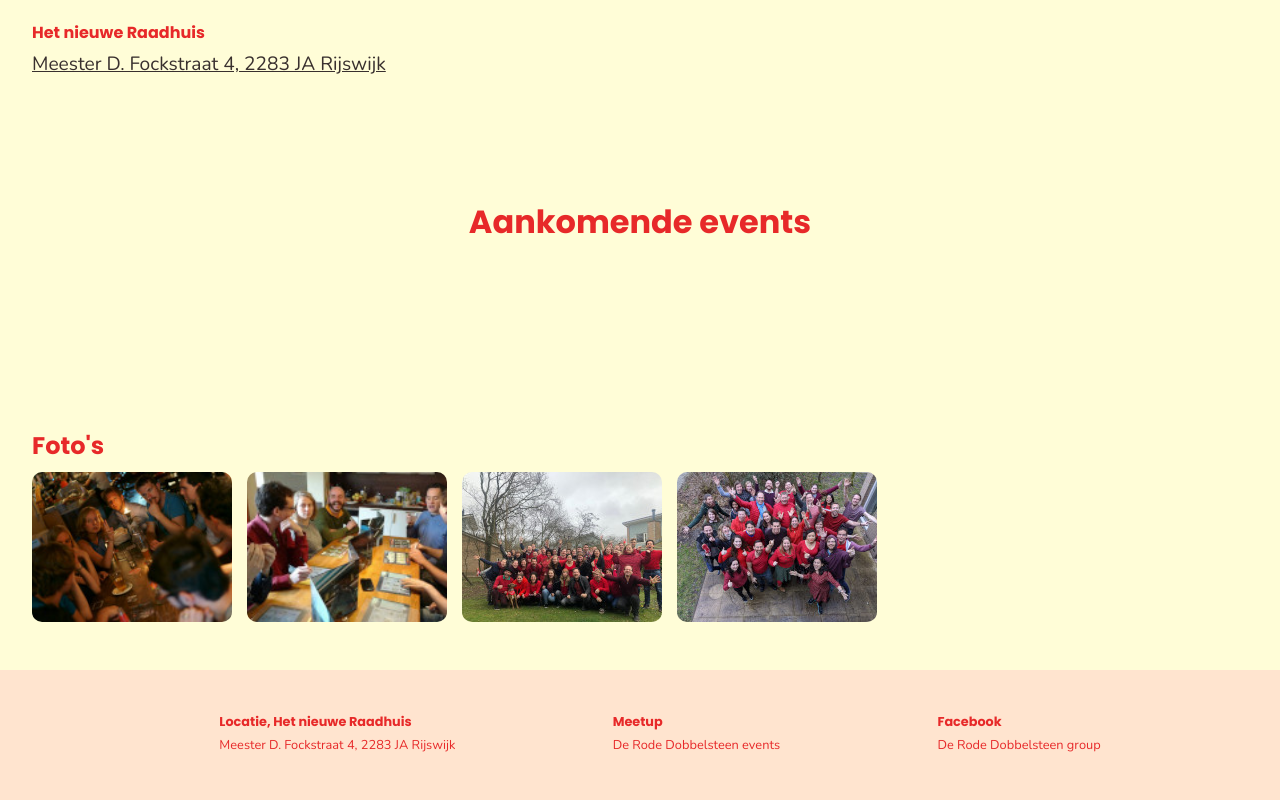
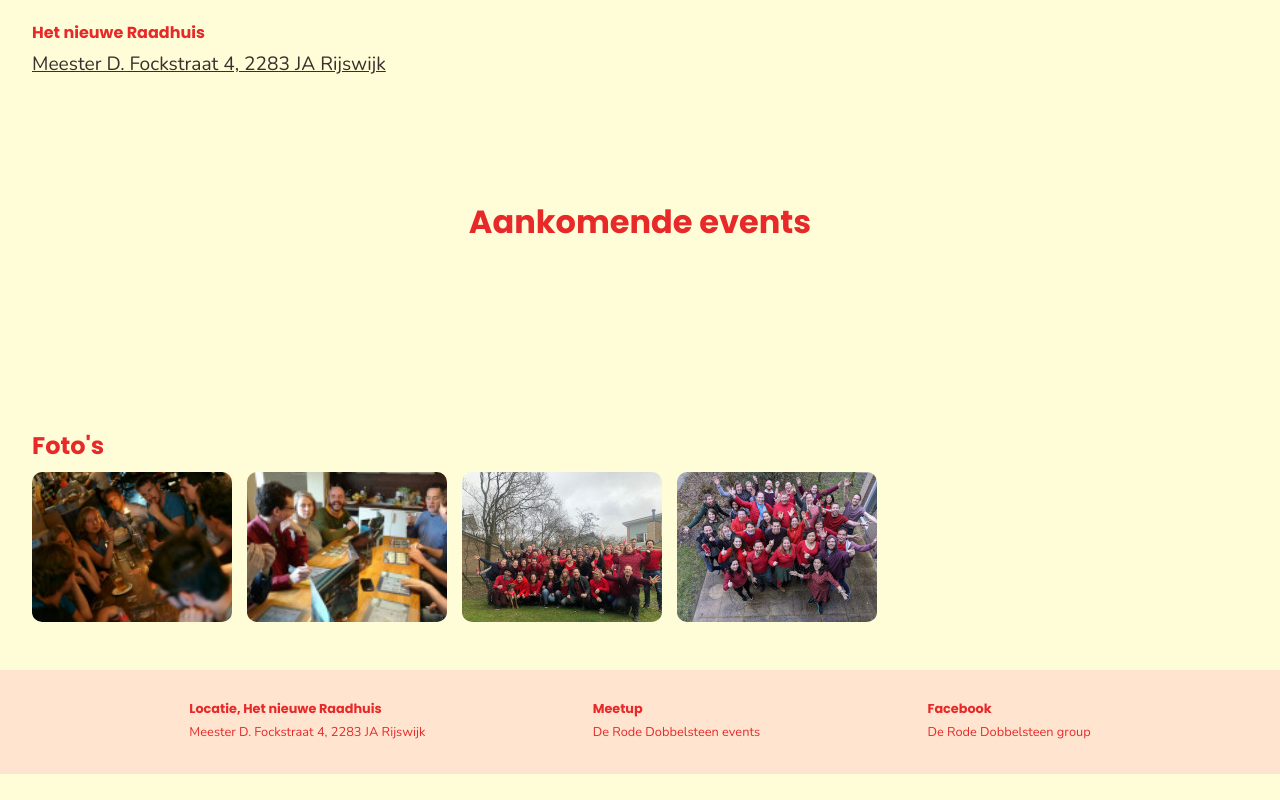
Before and after one commit to frederikvdz/Rode-Dobbelsteen-Homepage, a plain HTML site: page index.html in a window 1280 px wide. Shown: the part 1672-2472 px from the top of the page. After the commit the page ends 2446 px from the top, so only its background shows below. Drawn offline with nearby package versions, Linux system fonts and the light colour scheme; some packages are replaced by stand-ins of ours; a script that the page names is missing.

Commit message:
boxsizing fix
some layout fixes

```diff
--- a/style.css
+++ b/style.css
@@ -362,6 +362,13 @@
     }
   }
 
+  html {
+    box-sizing: border-box;
+  }
+  *, *:before, *:after {
+    box-sizing: inherit;
+  }
+
 
 }
 
@@ -546,10 +553,18 @@ body{
 .footer-list{
   list-style-type: none;
   display: flex;
-  flex-flow: row wrap;
-  justify-content: space-evenly;
+  flex-flow: column;
   gap:10px;
   font-size: 0.8rem;
+  padding: 0;
+  margin:0;
+}
+
+@media (min-width: 37.5em){
+  .footer-list{
+    flex-flow: row wrap;
+    justify-content: space-evenly;
+  }
 }
 
 }
@@ -774,7 +789,7 @@ body{
   }
 
   .sk-meetup-event-initial-details-section{
-    width:100% !important;
+    width: 100% !important;
     padding-top:0 !important;
   }
 
```
